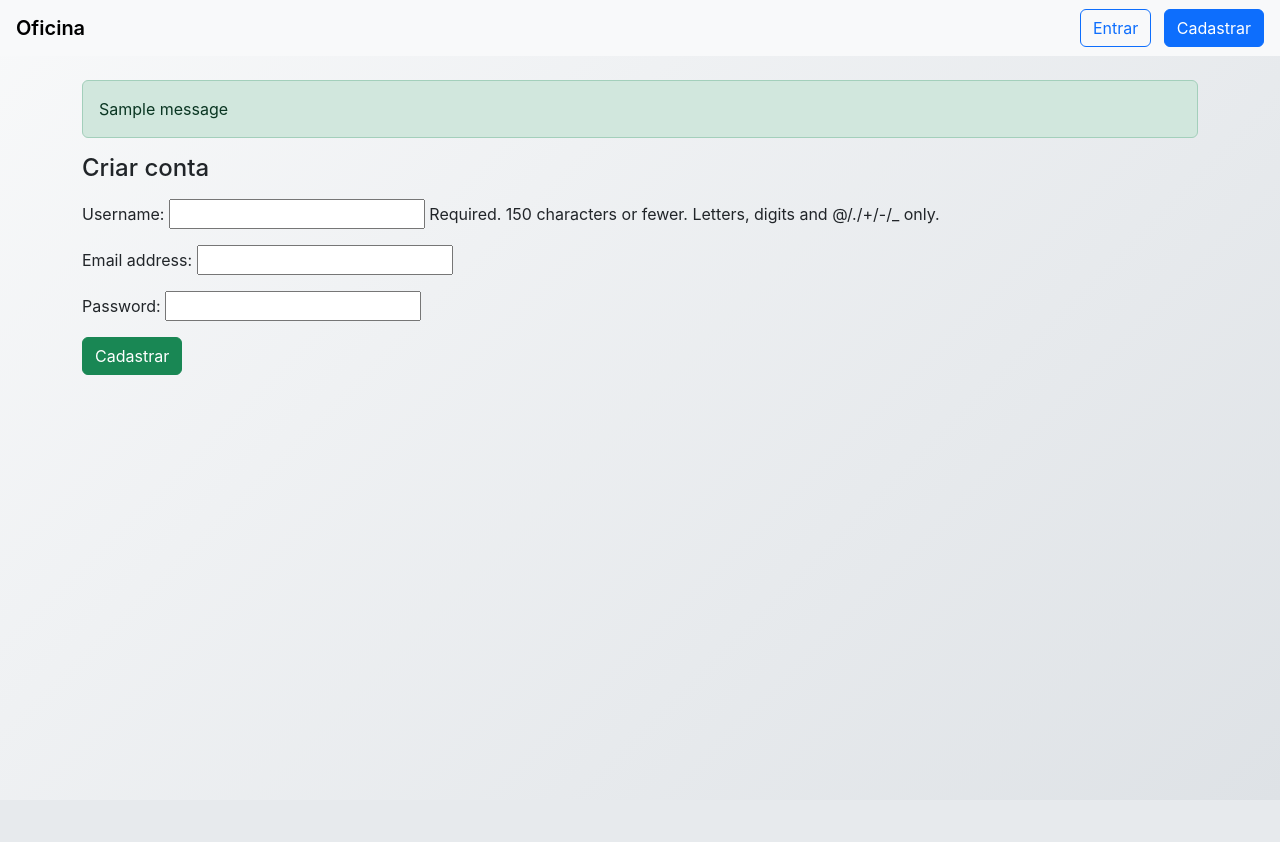
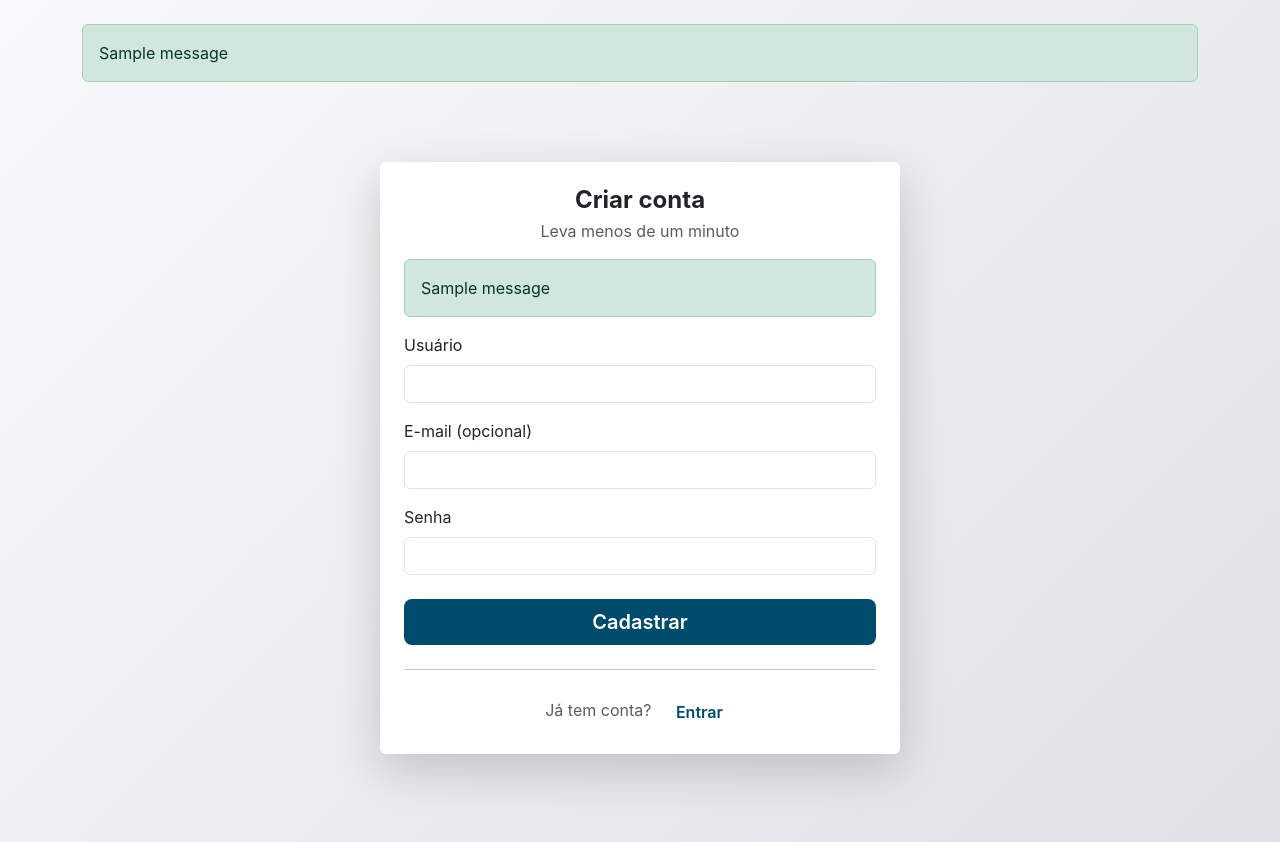
Before and after one commit to GustavoJoss/MechManager, a Django app: page /signup/ in a window 1280 px wide. Before the commit the page ends 395 px from the top, so only its background shows below. Run offline with Django 5.2, Linux system fonts and the light colour scheme; tables that the repository leaves empty hold one stand-in row (values such as "Sample post"); one stand-in notice (Sample message) is shown.

Commit message:
Design do login e sign in

```diff
--- a/mechmanager/templates/base.html
+++ b/mechmanager/templates/base.html
@@ -11,7 +11,8 @@
 </head>
 
 <body>
-  {% if not request.resolver_match.url_name == 'home' %}
+  {# Esconde a navbar nas rotas home, login e signup #}
+  {% if request.resolver_match.url_name != 'home' and request.resolver_match.url_name != 'login' and request.resolver_match.url_name != 'signup' %}
   <nav class="navbar navbar-expand-lg bg-body-tertiary px-3">
     <a class="navbar-brand fw-semibold" href="/">Oficina</a>
     <div class="ms-auto">
@@ -39,6 +40,27 @@
     {% block content %}{% endblock %}
   </div>
 
+  <div class="modal fade" id="logoutModal" tabindex="-1" aria-labelledby="logoutModalLabel" aria-hidden="true">
+    <div class="modal-dialog modal-dialog-centered">
+      <div class="modal-content">
+        <div class="modal-header">
+          <h1 class="modal-title fs-6" id="logoutModalLabel">Confirmar saída</h1>
+          <button type="button" class="btn-close" data-bs-dismiss="modal" aria-label="Fechar"></button>
+        </div>
+        <div class="modal-body">
+          Tem certeza de que deseja sair da sua conta?
+        </div>
+        <div class="modal-footer">
+          <button type="button" class="btn btn-light" data-bs-dismiss="modal">Cancelar</button>
+          <form method="post" action="{% url 'logout' %}">
+            {% csrf_token %}
+            <button type="submit" class="btn btn-danger">Sair</button>
+          </form>
+        </div>
+      </div>
+    </div>
+  </div>
+
   <script src="https://cdn.jsdelivr.net/npm/bootstrap@5.3.3/dist/js/bootstrap.bundle.min.js"></script>
 </body>
 </html>
--- a/mechmanager/templates/signup.html
+++ b/mechmanager/templates/signup.html
@@ -1,8 +1,51 @@
 {% extends "base.html" %}
 {% block content %}
-<h1 class="h4">Criar conta</h1>
-<form method="post" class="mt-3">{% csrf_token %}
-  {{ form.as_p }}
-  <button class="btn btn-success">Cadastrar</button>
-</form>
+<div class="d-flex justify-content-center align-items-center" style="min-height: 90vh;">
+  <div class="card shadow-lg border-0" style="max-width: 520px; width: 100%;">
+    <div class="card-body p-4">
+      <div class="text-center mb-3">
+        <h1 class="h4 fw-bold mb-1">Criar conta</h1>
+        <p class="text-muted mb-0">Leva menos de um minuto</p>
+      </div>
+
+      {% if messages %}
+        {% for message in messages %}
+          <div class="alert alert-{{ message.tags }} mb-3">{{ message }}</div>
+        {% endfor %}
+      {% endif %}
+
+      <form method="post" novalidate>
+        {% csrf_token %}
+        <div class="mb-3">
+          <label for="id_username" class="form-label">Usuário</label>
+          <input type="text" name="username" id="id_username" class="form-control" required>
+        </div>
+
+        <div class="mb-3">
+          <label for="id_email" class="form-label">E-mail (opcional)</label>
+          <input type="email" name="email" id="id_email" class="form-control">
+        </div>
+
+        <div class="mb-3">
+          <label for="id_password" class="form-label">Senha</label>
+          <input type="password" name="password" id="id_password" class="form-control" required>
+        </div>
+
+        {% if form and form.errors %}
+          <div class="alert alert-danger mt-3">Verifique os campos destacados.</div>
+        {% endif %}
+
+        <div class="d-grid mt-4">
+          <button type="submit" class="btn btn-custom btn-lg">Cadastrar</button>
+        </div>
+      </form>
+
+      <hr class="my-4">
+      <div class="text-center">
+        <span class="text-muted me-2">Já tem conta?</span>
+        <a href="{% url 'login' %}" class="btn btn-outline-custom">Entrar</a>
+      </div>
+    </div>
+  </div>
+</div>
 {% endblock %}
```
Also changed, not shown: mechmanager/templates/login.html (+44 -5 lines), mechmanager/db.sqlite3.
